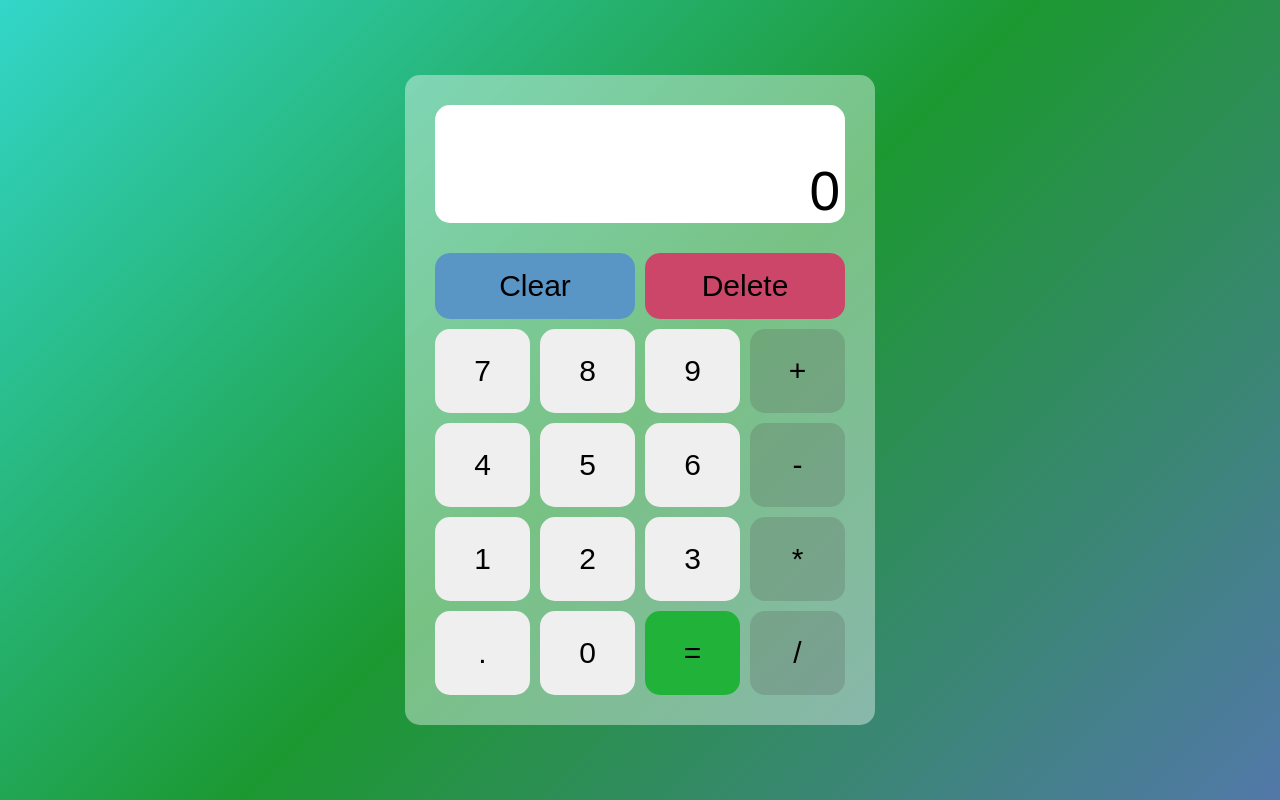
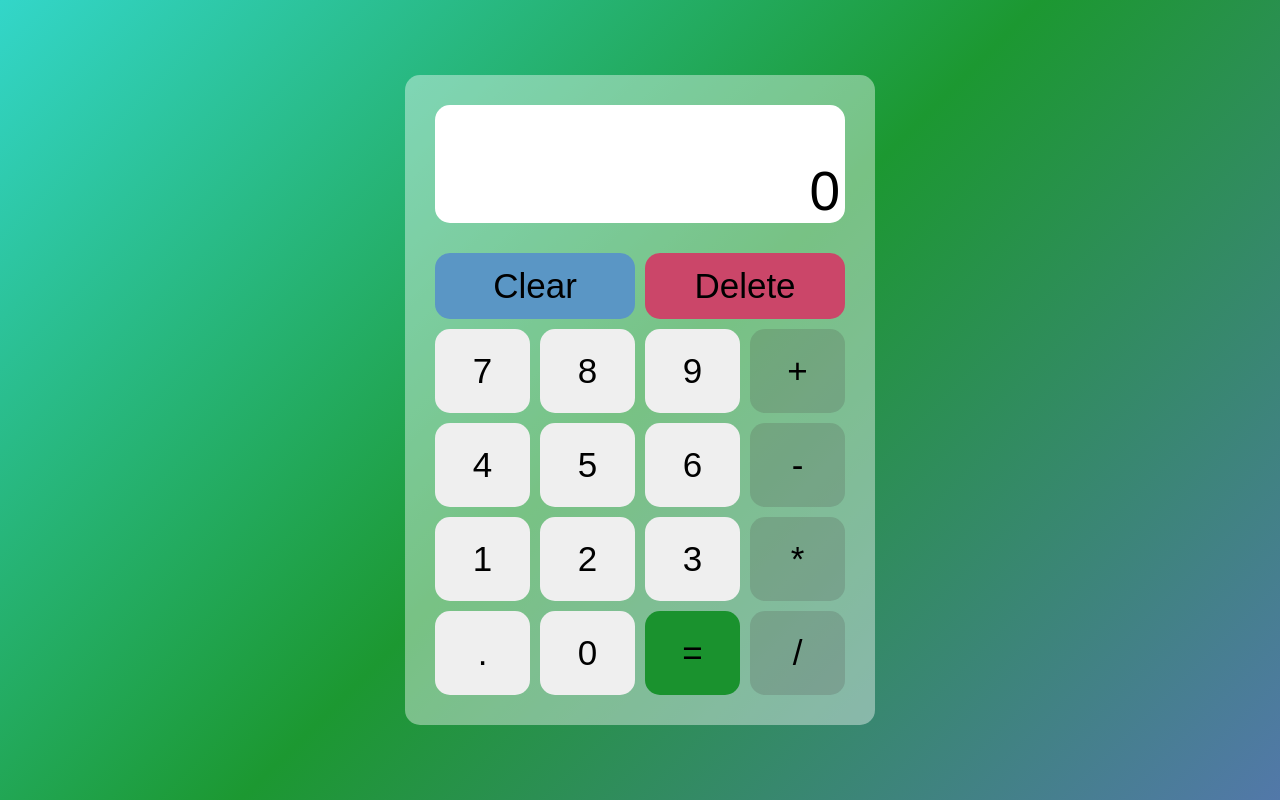
Before and after one commit to AdielTuson/calculator, a plain HTML site: page index.html in a window 1280 px wide. Drawn offline with Linux system fonts and the light colour scheme.

Commit message:
Add more style

```diff
--- a/style.css
+++ b/style.css
@@ -83,7 +83,7 @@ body {
 }
 
 #equals {
-    background-color: #21b339;
+    background-color: #1a922e;
 }
 
 .operator {
@@ -95,5 +95,12 @@ button {
     border: none;
     cursor: pointer;
     font-family: inherit;
-    font-size: 30px;
+    font-size: 35px;
+    transition: all 0.15s;
 }
+
+button:hover{
+    transform: scale(1.04);
+    transition: all 0.15s;
+    box-shadow: 0 0 10px #020247;
+}
```
